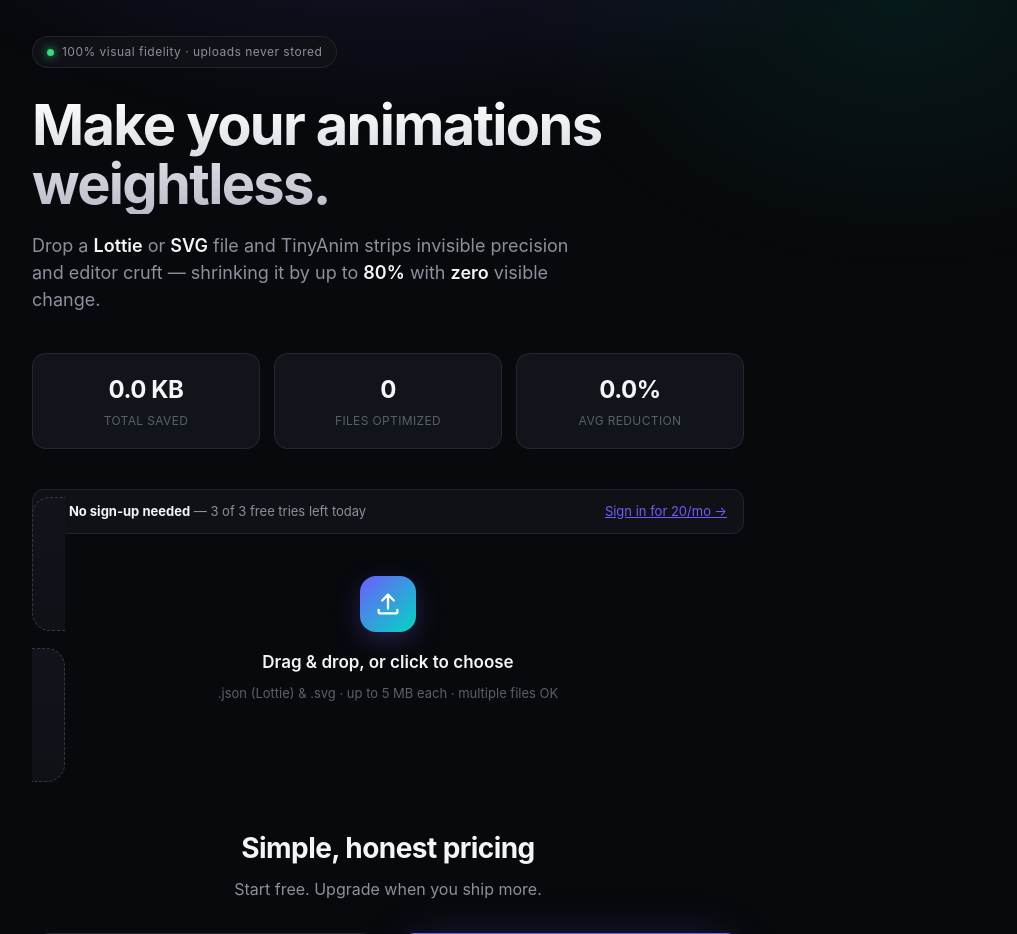
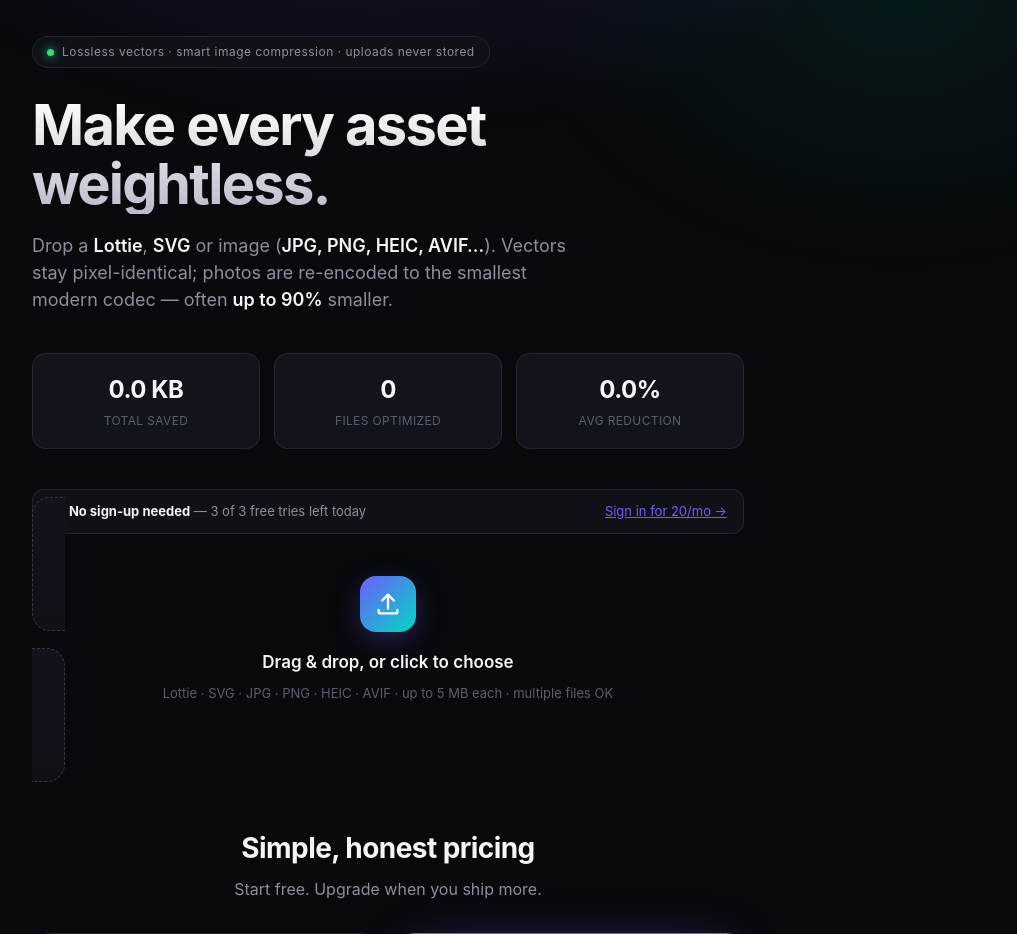
Before and after one commit to NagaYu/TinyAnim-v2, a FastAPI app: page / in a window 1280 px wide. Shown: the part 83-1017 px from the top of the page, without its empty margins (252-1269 px from the left). Run offline with FastAPI, Linux system fonts and the light colour scheme; data comes from the database, SQL or seed files in the repository; some libraries are stand-ins or nearby versions.

Commit message:
feat: image compression (JPG/PNG/HEIC/AVIF/WebP → AVIF/WebP)
Add a lossy ImageOptimizer alongside the lossless Lottie/SVG cores. Images
are decoded (Pillow + HEIF/AVIF plugins, all pip wheels — no system libs),
EXIF-stripped, and re-encoded to both WebP and AVIF; the smallest result is
served, never larger than the original. ~30 MP guard bounds memory/CPU.

- optimizer: ImageOptimizer + OptimizationResult.output_format
- main: image extensions allow-list, magic-byte sniff (JPEG/PNG/BMP/TIFF/
  RIFF-WebP/ISO-BMFF), per-format output filename + media type
- index: accept images, honest copy ("smart image compression", up to ~90%),
  result tag shows the chosen codec
- requirements: pillow, pillow-heif, pillow-avif-plugin

Verified locally: JPEG 1.0MB→AVIF 338KB (67%), HEIC 557KB→AVIF 153KB (72%),
valid AVIF downloads, bad-content rejected (400).

Co-Authored-By: Claude Opus 4.8 <noreply@anthropic.com>

```diff
--- a/app/main.py
+++ b/app/main.py
@@ -34,7 +34,35 @@ from .plans import PLAN_PRO, get_plan
 
 logging.basicConfig(level=logging.INFO)
 
-ALLOWED_EXTENSIONS = {".json": "lottie", ".svg": "svg"}
+ALLOWED_EXTENSIONS = {
+    ".json": "lottie",
+    ".svg": "svg",
+    # Raster images — re-encoded (lossy) to the smallest modern codec.
+    ".jpg": "image",
+    ".jpeg": "image",
+    ".png": "image",
+    ".webp": "image",
+    ".heic": "image",
+    ".heif": "image",
+    ".avif": "image",
+    ".bmp": "image",
+    ".tiff": "image",
+}
+
+# Magic-byte prefixes for image content sniffing.
+_IMAGE_SIGNATURES = (
+    b"\xff\xd8\xff",          # JPEG
+    b"\x89PNG\r\n\x1a\n",     # PNG
+    b"BM",                    # BMP
+    b"II*\x00", b"MM\x00*",  # TIFF
+)
+
+_IMAGE_MEDIA_TYPES = {
+    "webp": "image/webp",
+    "avif": "image/avif",
+    "png": "image/png",
+    "jpeg": "image/jpeg",
+}
 
 _BASE_DIR = os.path.dirname(__file__)
 templates = Jinja2Templates(directory=os.path.join(_BASE_DIR, "templates"))
@@ -116,18 +144,36 @@ async def _read_capped(upload: UploadFile, max_bytes: int) -> bytes:
 
 
 def _sniff_matches(kind: str, raw: bytes) -> bool:
-    head = raw[:512].lstrip()
     if kind == "lottie":
+        head = raw[:512].lstrip()
         return head[:1] in (b"{", b"[")
     if kind == "svg":
-        lowered = head.lower()
+        lowered = raw[:512].lstrip().lower()
         return lowered.startswith(b"<?xml") or lowered.startswith(b"<svg") or b"<svg" in raw[:2048].lower()
+    if kind == "image":
+        head = raw[:16]
+        if head.startswith(_IMAGE_SIGNATURES):
+            return True
+        if head[:4] == b"RIFF" and raw[8:12] == b"WEBP":  # WebP
+            return True
+        if raw[4:8] == b"ftyp":  # HEIC / AVIF / other ISO-BMFF
+            return True
+        return False
     return False
 
 
-def _output_filename(original: str, kind: str) -> str:
+def _output_filename(original: str, kind: str, output_format: str | None = None) -> str:
     stem = PurePosixPath(PurePosixPath(original or "file").name).stem or "file"
-    return f"{stem}.min{'.json' if kind == 'lottie' else '.svg'}"
+    if kind == "lottie":
+        ext = ".json"
+    elif kind == "svg":
+        ext = ".svg"
+    elif kind == "image":
+        # Converted output (webp/avif) — or keep original ext if unchanged.
+        ext = f".{output_format}" if output_format else PurePosixPath(original or "f.png").suffix or ".png"
+    else:
+        ext = PurePosixPath(original or "file").suffix or ""
+    return f"{stem}.min{ext}"
 
 
 def _resolve_api_user(request: Request, session: Session) -> User | None:
@@ -387,8 +433,13 @@ async def api_optimize(
         user=user,
     )
 
-    media_type = "application/json" if kind == "lottie" else "image/svg+xml"
-    out_name = _output_filename(file.filename or "file", kind)
+    if kind == "lottie":
+        media_type = "application/json"
+    elif kind == "svg":
+        media_type = "image/svg+xml"
+    else:  # image
+        media_type = _IMAGE_MEDIA_TYPES.get(result.output_format or "", "application/octet-stream")
+    out_name = _output_filename(file.filename or "file", kind, result.output_format)
     token = downloads.put(result.data, out_name, media_type)
 
     # Remaining quota: guest trial vs. signed-in limited plan vs. unlimited.
@@ -415,6 +466,7 @@ async def api_optimize(
             "download_token": token,
             "plan": plan_key,
             "remaining": remaining,
+            "output_format": result.output_format,
         }
     )
 
--- a/app/templates/index.html
+++ b/app/templates/index.html
@@ -39,6 +39,7 @@
     .tag { font-size:10px; font-weight:700; letter-spacing:.06em; padding:3px 8px; border-radius:6px; text-transform:uppercase; }
     .tag.lottie { background: rgba(109,94,252,.18); color:#b3a8ff; }
     .tag.svg { background: rgba(0,216,194,.16); color:#6ff0e0; }
+    .tag.image { background: rgba(255,176,32,.16); color:#ffd28a; }
     .pct { font-size:30px; font-weight:800; letter-spacing:-.03em; white-space:nowrap;
       background: linear-gradient(135deg,var(--good),var(--accent-2)); -webkit-background-clip:text; background-clip:text; -webkit-text-fill-color:transparent; }
     .bar { height:8px; border-radius:999px; background: rgba(255,255,255,.06); margin:16px 0 14px; overflow:hidden; }
@@ -76,9 +77,9 @@
 
 {% block body %}
 <div class="wrap">
-  <span class="badge"><span class="dot"></span> 100% visual fidelity · uploads never stored</span>
-  <h1>Make your animations<br/>weightless.</h1>
-  <p class="sub">Drop a <b>Lottie</b> or <b>SVG</b> file and TinyAnim strips invisible precision and editor cruft — shrinking it by up to <b>80%</b> with <b>zero</b> visible change.</p>
+  <span class="badge"><span class="dot"></span> Lossless vectors · smart image compression · uploads never stored</span>
+  <h1>Make every asset<br/>weightless.</h1>
+  <p class="sub">Drop a <b>Lottie</b>, <b>SVG</b> or image (<b>JPG, PNG, HEIC, AVIF…</b>). Vectors stay pixel-identical; photos are re-encoded to the smallest modern codec — often <b>up to 90%</b> smaller.</p>
 
   <div class="stats">
     <div class="stat"><div class="num" id="stat-saved">{{ "%.1f"|format(stats.total_saved_bytes / 1024) }} KB</div><div class="lbl">TOTAL SAVED</div></div>
@@ -110,8 +111,8 @@
       </svg>
     </div>
     <div class="title">Drag &amp; drop, or click to choose</div>
-    <div class="hint">.json (Lottie) &amp; .svg · up to {{ plan.max_upload_mb if user else anon_max_mb }} MB each · multiple files OK</div>
-    <input type="file" id="file" accept=".json,.svg,application/json,image/svg+xml" multiple />
+    <div class="hint">Lottie · SVG · JPG · PNG · HEIC · AVIF · up to {{ plan.max_upload_mb if user else anon_max_mb }} MB each · multiple files OK</div>
+    <input type="file" id="file" accept=".json,.svg,.jpg,.jpeg,.png,.webp,.heic,.heif,.avif,.bmp,.tiff,application/json,image/svg+xml,image/*" multiple />
   </label>
   <div class="results" id="results"></div>
 
@@ -190,9 +191,10 @@
     if(d.remaining!==null && d.remaining!==undefined){
       rem = (d.plan==='guest') ? ` · ${d.remaining} free tries left` : ` · ${d.remaining} left this month`;
     }
+    const tagText = (d.kind==='image' && d.output_format) ? d.output_format : d.kind;
     card.innerHTML = `
       <div class="result-head">
-        <div class="fname"><span class="tag ${d.kind}">${d.kind}</span>${escapeHtml(d.output_filename)}</div>
+        <div class="fname"><span class="tag ${d.kind}">${escapeHtml(tagText)}</span>${escapeHtml(d.output_filename)}</div>
         <div class="pct">−${d.reduction_percent}%</div>
       </div>
       <div class="bar"><span></span></div>
--- a/requirements.txt
+++ b/requirements.txt
@@ -8,3 +8,6 @@ email-validator==2.2.0
 stripe==11.4.1
 httpx==0.28.1
 psycopg2-binary==2.9.10
+pillow==12.2.0
+pillow-heif==1.4.0
+pillow-avif-plugin==1.5.5
```
Also changed, not shown: app/optimizer.py (+102 -1 lines), README.md.
